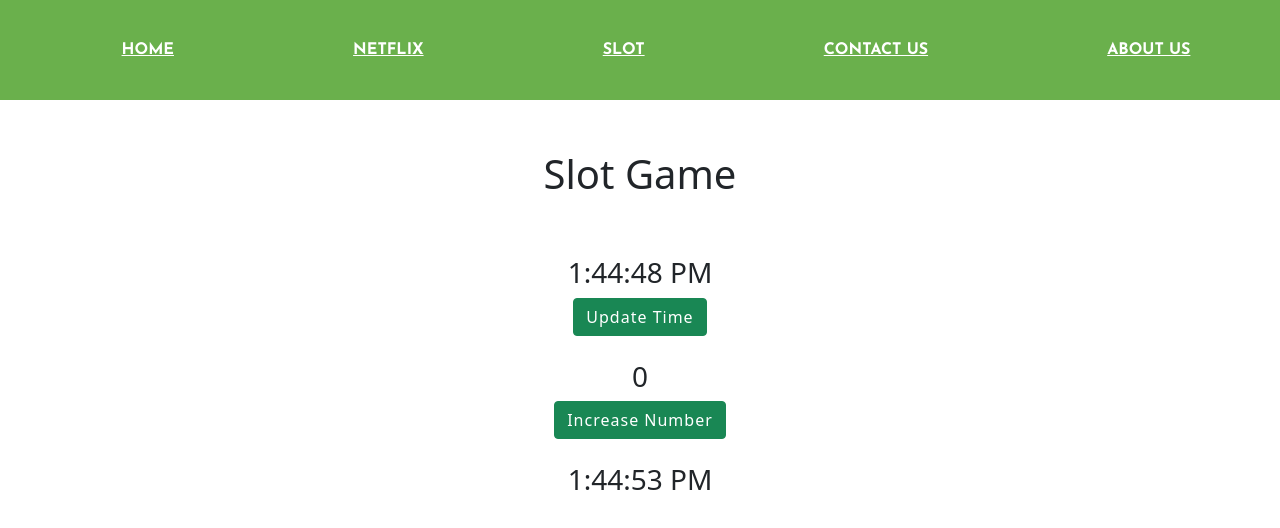
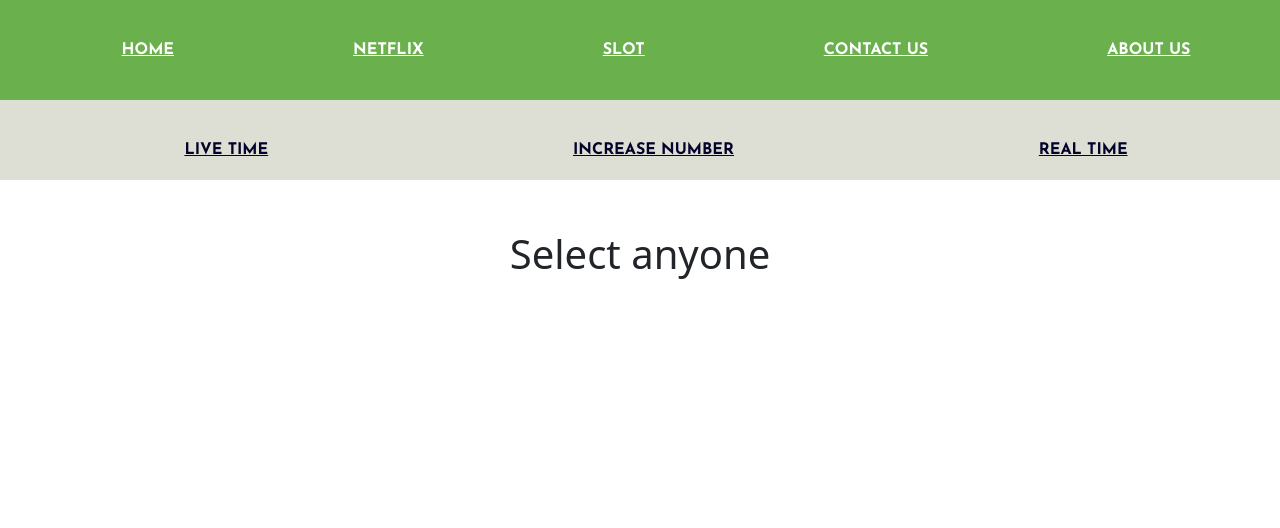
Before and after one commit to bishwaskharel/reacttexteditor, a React (Create React App) app: page /Slot in a window 1280 px wide. Shown: the top 528 px of the page. Built offline with nearby package versions, Linux system fonts and the light colour scheme.

Commit message:
Added Navbar

```diff
--- a/src/Contact.js
+++ b/src/Contact.js
@@ -1,5 +1,6 @@
 import React from "react";
 import Calc, { sum, sub, div, mul } from "./Calc";
+
 import "./Contact.css";
 const Contact = () => {
   return (
--- /dev/null
+++ b/src/InNum.js
@@ -0,0 +1,23 @@
+import React, { useState } from "react";
+
+const InNum = () => {
+
+  const [count, setCount] = useState(0);
+
+  const IncNum2 = () => {
+    setCount(count + 1);
+  };
+
+  return(
+      <>
+    <div className="text-center">
+    <h3>{count}</h3>
+    <button type="button" onClick={IncNum2} className="btn btn-success ">
+      Increase Number
+    </button>
+  </div>
+  </>
+  )
+  }
+
+  export default InNum;
--- /dev/null
+++ b/src/RealTime.js
@@ -0,0 +1,28 @@
+
+import React, { useState } from "react";
+
+const RealTime = () => {
+
+  let newTime = new Date().toLocaleTimeString();
+
+  const [ctime, setCtime] = useState(newTime);
+
+  const IncNum = () => {
+    newTime = new Date().toLocaleTimeString();
+    setCtime(newTime);
+
+  };
+ return (
+ <>
+
+      <div className="text-center">
+        <h3>{ctime}</h3>
+        <button type="button" onClick={IncNum} className="btn btn-success ">
+          Update Time
+        </button>
+        </div>
+      </>
+
+      );
+};
+export default RealTime;
--- a/src/Slot.js
+++ b/src/Slot.js
@@ -1,52 +1,24 @@
-import React, { useState } from "react";
+import React from "react";
+import UpTime from "./UpTime";
+import InNum from "./InNum";
+import RealTime from "./RealTime";
+import { BrowserRouter, Route, Switch } from "react-router-dom";
+import SlotNav from "./SlotNav";
 
 const Slot = () => {
-  let newTime = new Date().toLocaleTimeString();
+  return (
+    <BrowserRouter>
+      <div>
+        <SlotNav />
 
-  const [ctime, setCtime] = useState(newTime);
-  //console.log(state);
-
-  const IncNum = () => {
-    newTime = new Date().toLocaleTimeString();
-    setCtime(newTime);
-    //console.log('clicled' + count++);
-  };
-
-  const [count, setCount] = useState(0);
-
-  const IncNum2 = () => {
-    setCount(count + 1);
-  };
-
-  const [chtime, setChtime] = useState(newTime);
-
-  const IncNum3 = () => {
-    newTime = new Date().toLocaleTimeString();
-    setChtime(newTime);
-  };
-
-  setInterval(IncNum3, 1000);
-  return (
-    <div>
-      <h1>Slot Game</h1>
-      <div className="text-center">
-        <h3>{ctime}</h3>
-        <button type="button" onClick={IncNum} className="btn btn-success ">
-          Update Time
-        </button>
+        <Switch>
+          <Route path="/UpTime" component={UpTime} />
+          <Route path="/InNum" component={InNum} />
+          <Route path="/RealTime" component={RealTime} />
+          <h1>Select anyone</h1>
+        </Switch>
       </div>
-      <br></br>
-      <div className="text-center">
-        <h3>{count}</h3>
-        <button type="button" onClick={IncNum2} className="btn btn-success ">
-          Increase Number
-        </button>
-      </div>
-      <br></br>
-      <div className="text-center">
-        <h3>{chtime}</h3>
-      </div>
-    </div>
+    </BrowserRouter>
   );
 };
 
--- /dev/null
+++ b/src/SlotNav.css
@@ -0,0 +1,31 @@
+body{
+    background-color: rgb(231, 250, 181);
+}
+
+.navstyle1 {
+    width: 100%;
+    height: 80px;
+    background: #dedfd4;
+    color: rgb(255, 255, 255);
+  }
+
+
+
+  .navstyle1 ul {
+    height: 100px;
+    display: flex;
+    justify-content: space-around;
+    align-items: center;
+    text-align: right;
+  }
+
+  .navstyle1 ul li {
+    list-style: none;
+    text-transform: uppercase;
+    color: white;
+    font-family: "Josefin Sans", sans-serif;
+  }
+
+  .navstyle1 ul li a {
+    color: rgb(3, 3, 44);
+  }
--- /dev/null
+++ b/src/SlotNav.js
@@ -0,0 +1,25 @@
+import React from "react";
+import { Link } from "react-router-dom";
+import "./SlotNav.css";
+
+const SlotNav = () => {
+  return (
+    <>
+      <nav className="navstyle1">
+        <ul>
+          <li>
+            <Link to="UpTime"> Live Time </Link>
+          </li>
+          <li>
+            <Link to="InNum">Increase Number </Link>
+          </li>
+          <li>
+            <Link to="./RealTime"> Real Time </Link>
+          </li>
+        </ul>
+      </nav>
+    </>
+  );
+};
+
+export default SlotNav;
--- /dev/null
+++ b/src/UpTime.js
@@ -0,0 +1,22 @@
+import React, { useState } from "react";
+
+const UpTime = () => {
+    let newTime = new Date().toLocaleTimeString();
+    const [chtime, setChtime] = useState(newTime);
+
+    const IncNum3 = () => {
+      newTime = new Date().toLocaleTimeString();
+      setChtime(newTime);
+    };
+    setInterval(IncNum3, 1000);
+
+    return(
+
+        <div className="text-center">
+          <h3>{chtime}</h3>
+        </div>
+
+    )
+}
+
+export default UpTime;
--- a/src/menustyle.css
+++ b/src/menustyle.css
@@ -9,11 +9,14 @@
   color: white;
 }
 
+
+
 .navstyle ul {
   height: 100px;
   display: flex;
   justify-content: space-around;
   align-items: center;
+  text-align: right;
 }
 
 .navstyle ul li {
```
